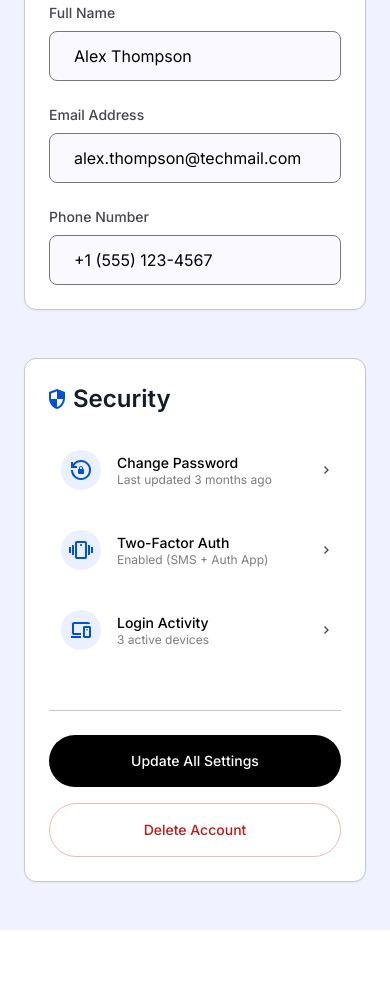
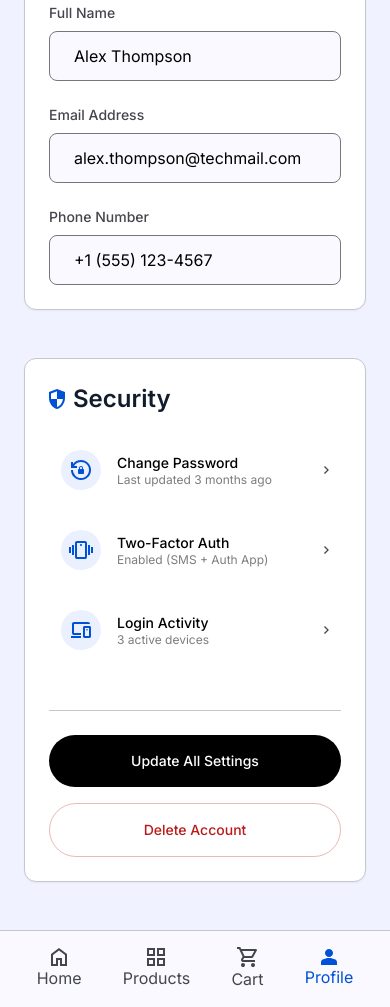
Before and after one commit to shaimamorshed/Tech-Nest, a website: page profile.html in a window 390 px wide. Shown: the part 488-1495 px from the top of the page. Before the commit the page ends 1418 px from the top, so only its background shows below. Drawn offline with Linux system fonts and the light colour scheme.

Commit message:
Add responsive to footer section to profile.html

```diff
--- a/profile.html
+++ b/profile.html
@@ -472,6 +472,30 @@
 </main>
 
 
+<footer class="bg-[#F9F9FF] block md:hidden ">
+    <div class="container row justify-center gap-[25.2px] border-t border-c-border py-2 px-[28.61px] shadow-[0_4px_6px_-4px_rgba(0, 0, 0, 0.1),0_10px_15px_-3px_rgba(0, 0, 0, 0.1)]">
+      <a href="./index.html" class="col justify-center items-center rounded-lg p-2 ">
+        <img src="./src/imgs/home-icon.svg" class="w-fit h-fit"/>
+        <p>Home</p>
+      </a>
+         <a href="./products.html" class="col justify-center items-center rounded-lg p-2">
+        <img src="./src/imgs/products-ic.svg" class="w-fit h-fit"/>
+        <p>Products</p>
+      </a>
+       <a  href="./cart.html" class="col justify-center items-center rounded-lg p-2">
+        <img src="./src/imgs/cart-icon.svg" class="w-fit h-fit"/>
+        <p>Cart</p>
+      </a>
+        <a href="./profile.html" class="col justify-center items-center rounded-lg p-2">
+        <img src="./src/imgs/profile-b.svg" class="w-fit h-fit"/>
+        <p class="text-bg-button">Profile</p>
+      </a>
+
+    </div>
+
+  </footer>
+
+
 
 
 
```
